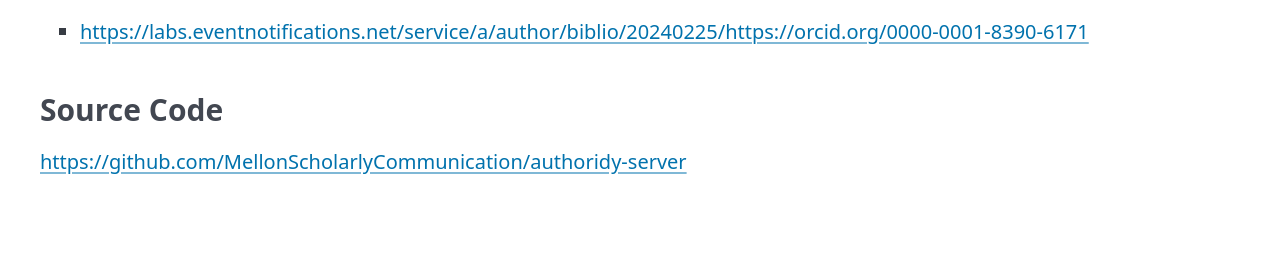
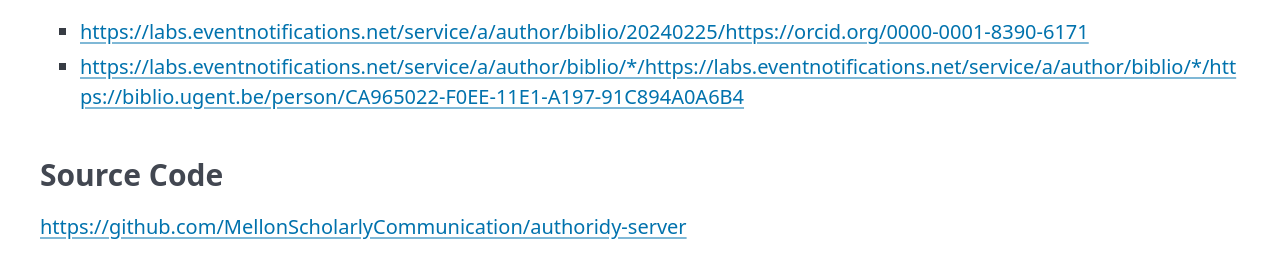
Before and after one commit to MellonScholarlyCommunication/authoridy-server, a website: page public/index.html in a window 1280 px wide. Shown: the part 702-980 px from the top of the page. Before the commit the page ends 919 px from the top, so only its background shows below. Drawn offline with nearby package versions, Linux system fonts and the light colour scheme.

Commit message:
Adding native link

```diff
--- a/public/index.html
+++ b/public/index.html
@@ -42,6 +42,7 @@
 
       <ul>
          <li><a href="https://labs.eventnotifications.net/service/a/author/biblio/20240225/https://orcid.org/0000-0001-8390-6171">https://labs.eventnotifications.net/service/a/author/biblio/20240225/https://orcid.org/0000-0001-8390-6171</a></li>
+         <li><a href="https://labs.eventnotifications.net/service/a/author/biblio/*/https://labs.eventnotifications.net/service/a/author/biblio/*/https://biblio.ugent.be/person/CA965022-F0EE-11E1-A197-91C894A0A6B4">https://labs.eventnotifications.net/service/a/author/biblio/*/https://labs.eventnotifications.net/service/a/author/biblio/*/https://biblio.ugent.be/person/CA965022-F0EE-11E1-A197-91C894A0A6B4</a></li>
       </ul>
 
       <h3>Source Code</h3>
```
